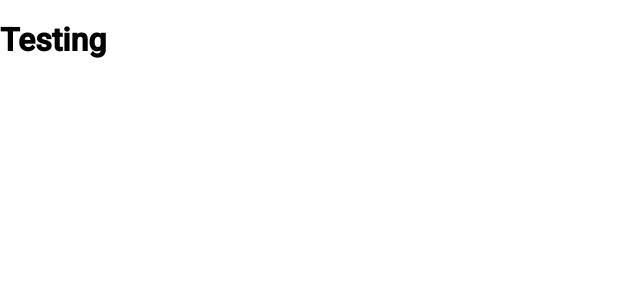
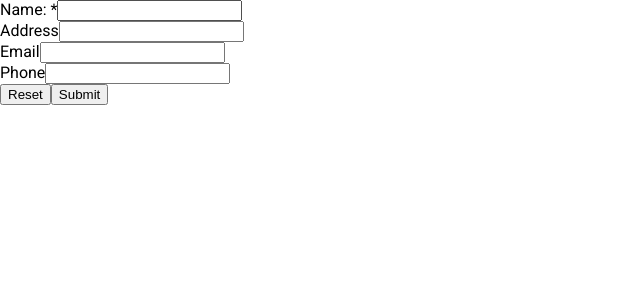
Before and after one commit to Ifycode-experiments/node-mongo-demo-app, an Angular app: page / in a window 1280 px wide. Shown: the top 300 px of the page, without its empty margins (0-640 px from the left). Built offline with nearby package versions, Linux system fonts and the light colour scheme.

Commit message:
Add user component html, form & user interface properties

```diff
--- a/src/app/app.module.ts
+++ b/src/app/app.module.ts
@@ -1,5 +1,6 @@
 import { BrowserModule } from '@angular/platform-browser';
 import { NgModule } from '@angular/core';
+import { FormsModule } from '@angular/forms';
 
 import { UserAppComponent } from './user-app.component';
 import { UserComponent } from './user/user.component';
@@ -11,7 +12,8 @@ import { UserService } from './shared/user.service';
     UserComponent
   ],
   imports: [
-    BrowserModule
+    BrowserModule,
+    FormsModule
   ],
   providers: [
     UserService
--- a/src/app/shared/user.model.ts
+++ b/src/app/shared/user.model.ts
@@ -1,3 +1,7 @@
 export class User {
-
+  _id: String;
+  name: String;
+  address: String;
+  email: String;
+  phone: Number
 }
--- a/src/app/user-app.component.ts
+++ b/src/app/user-app.component.ts
@@ -2,7 +2,7 @@ import { Component } from '@angular/core';
 
 @Component({
   selector: 'user-app',
-  template: '<h1>Testing</h1>'
+  template: '<app-user></app-user>'
 })
 export class UserAppComponent {
 
--- /dev/null
+++ b/src/app/user/user.component.html
@@ -0,0 +1,28 @@
+<div>
+  <div>
+    <form>
+      <input type="hidden" name="_id">
+      <div>
+        <label for="userName">Name: <span>*</span></label>
+        <input type="text" id="userName" name="name">
+      </div>
+      <div>
+        <label for="userAddress">Address</label>
+        <input type="text" id="userAddress" name="address">
+      </div>
+      <div>
+        <label for="userEmail">Email</label>
+        <input type="text" id="userEmail" name="email">
+      </div>
+      <div>
+        <label for="userPhone">Phone</label>
+        <input type="text" id="userPhone" name="phone">
+      </div>
+      <div>
+        <button type="button">Reset</button>
+        <button type="submit">Submit</button>
+      </div>
+    </form>
+  </div>
+  <div></div>
+</div>
--- a/src/app/user/user.component.ts
+++ b/src/app/user/user.component.ts
@@ -2,7 +2,7 @@ import { Component, OnInit } from '@angular/core';
 
 @Component({
   selector: 'app-user',
-  template: ''
+  templateUrl: './user.component.html'
 })
 export class UserComponent implements OnInit {
 
```
